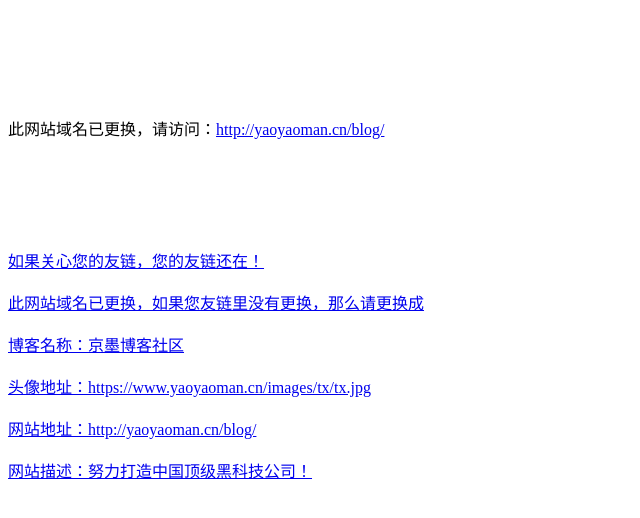
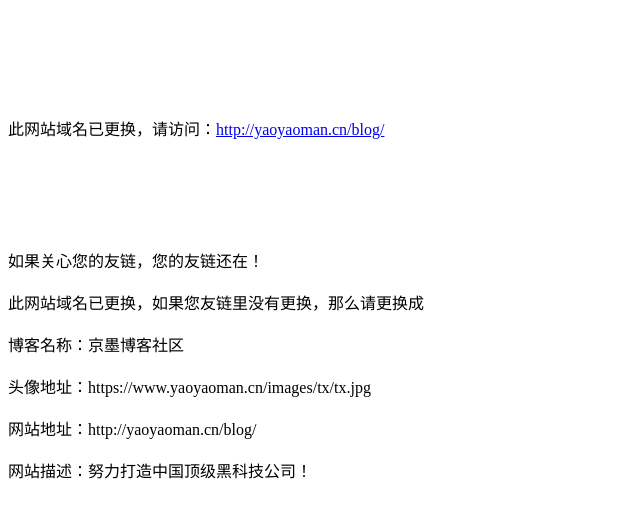
Before and after one commit to super-tongyao/blog.github.io, a plain HTML site: page index.html in a window 1280 px wide. Shown: the whole page, without its empty margins (0-640 px from the left). Drawn offline with Linux system fonts and the light colour scheme.

Commit message:
Update index.html

```diff
--- a/index.html
+++ b/index.html
@@ -4,13 +4,13 @@
     <meta charset="utf-8">
     <meta name="version" content="1.3.114">
     <meta name="viewport" content="width=device-width,initial-scale=1.0,maximum-scale=1.0,user-scalable=no">
-    <title>温馨提示</title>
+    <title>域名更换</title>
     <script>"{{config}}"</script>
 </head>
 <body>
 
 	<br><br><br><br><br><br>
-	此网站域名已更换，请访问：<a href="http://yaoyaoman.cn/blog/">http://yaoyaoman.cn/blog/<br><br><br><br><br><br><br>
+	此网站域名已更换，请访问：<a href="http://yaoyaoman.cn/blog/">http://yaoyaoman.cn/blog/</a><br><br><br><br><br><br><br>
 
     如果关心您的友链，您的友链还在！<br><br>
 
```
